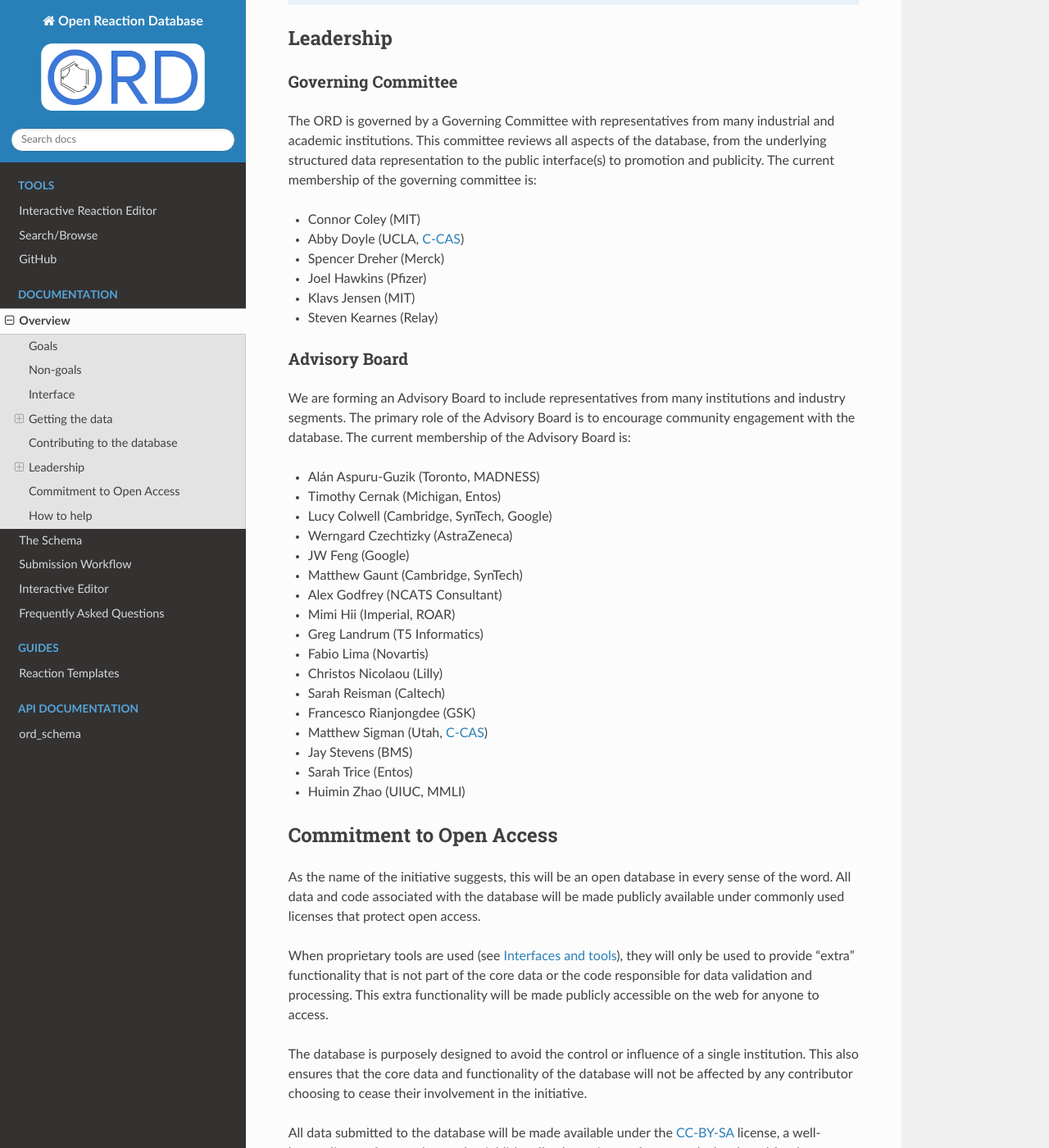
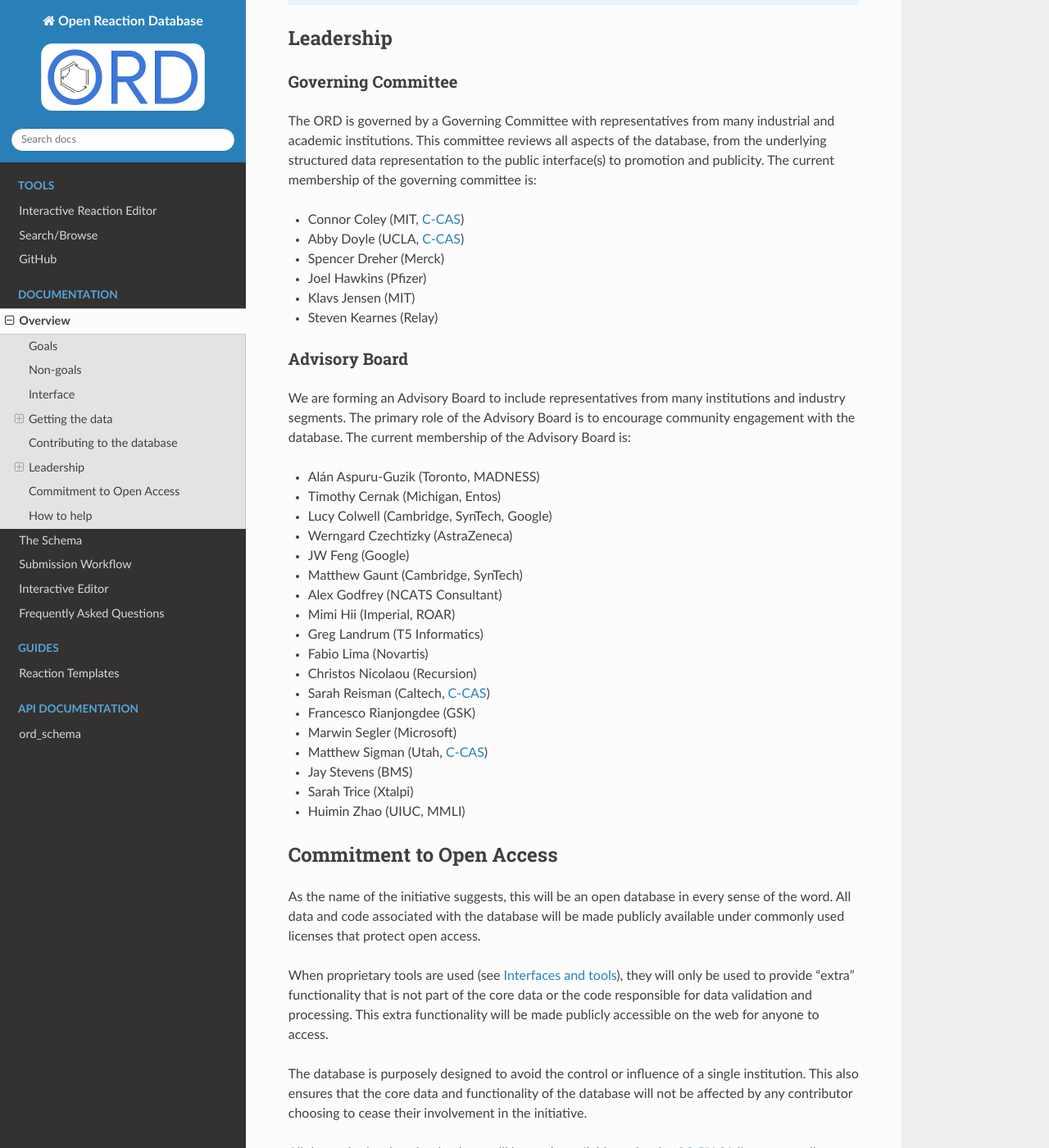
Before and after one commit to open-reaction-database/ord-schema, a Sphinx documentation site: the page built from docs/overview.rst, in a window 1280 px wide and 1400 px high, scrolled down 2756 px. Shown: the whole window at 82% size. Built offline with Sphinx 7.4.7 and the Read the Docs theme 2.0.0, drawn with Linux system fonts in a browser that asks for light colours.

Commit message:
Update advisory board

```diff
--- a/docs/overview.rst
+++ b/docs/overview.rst
@@ -154,7 +154,7 @@ database, from the underlying structured data representation to the public
 interface(s) to promotion and publicity. The current membership of the governing
 committee is:
 
-* Connor Coley (MIT)
+* Connor Coley (MIT, `C-CAS <https://ccas.nd.edu/>`__)
 * Abby Doyle (UCLA, `C-CAS <https://ccas.nd.edu/>`__)
 * Spencer Dreher (Merck)
 * Joel Hawkins (Pfizer)
@@ -179,12 +179,13 @@ Advisory Board is:
 * Mimi Hii (Imperial, ROAR)
 * Greg Landrum (T5 Informatics)
 * Fabio Lima (Novartis)
-* Christos Nicolaou (Lilly)
-* Sarah Reisman (Caltech)
+* Christos Nicolaou (Recursion)
+* Sarah Reisman (Caltech, `C-CAS <https://ccas.nd.edu/>`__)
 * Francesco Rianjongdee (GSK)
+* Marwin Segler (Microsoft)
 * Matthew Sigman (Utah, `C-CAS <https://ccas.nd.edu/>`__)
 * Jay Stevens (BMS)
-* Sarah Trice (Entos)
+* Sarah Trice (Xtalpi)
 * Huimin Zhao (UIUC, MMLI)
 
 *************************
```
